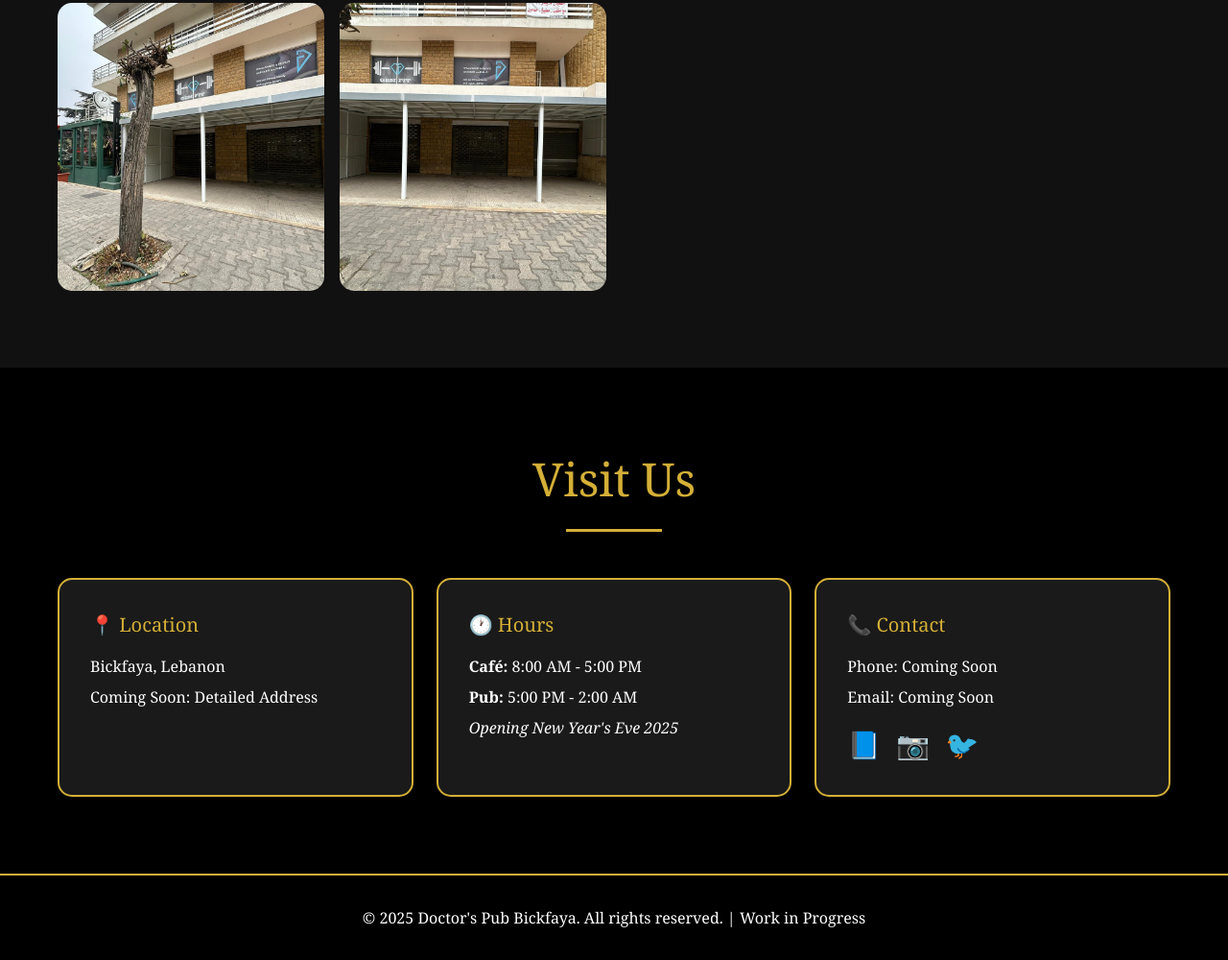
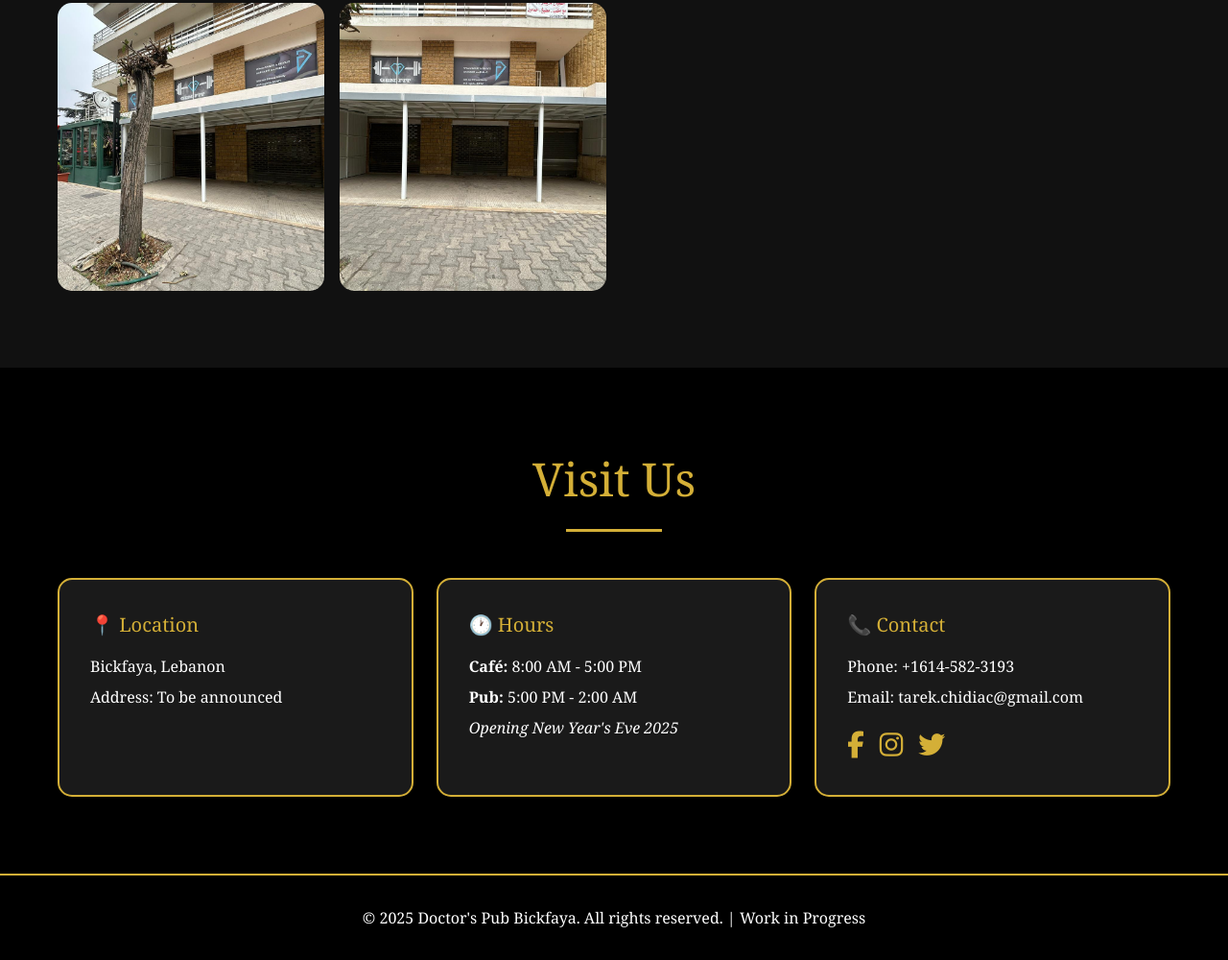
Before and after one commit to NEEJAD-MD-MBA/doctorspub-bickfaya, a website built with Vite: page index.html in a window 1280 px wide. Shown: the part 3311-4311 px from the top of the page at 96% size. Built offline with nearby package versions, Linux system fonts and the light colour scheme.

Commit message:
Configure Pages base path and refresh contact info

```diff
--- a/index.html
+++ b/index.html
@@ -17,6 +17,7 @@
     <meta name="twitter:title" content="Doctor's Pub - Bickfaya" />
     <meta name="twitter:description" content="Café by day, pub by night. Sports & live entertainment in Bickfaya." />
     <meta name="twitter:image" content="/IMG_9912.jpeg" />
+    <link rel="stylesheet" href="https://cdnjs.cloudflare.com/ajax/libs/font-awesome/6.5.1/css/all.min.css" integrity="sha512-DTOQO9RWCH3ppGqcWaEA1BIZOC6xxalwEsw9c2QQeAIftl+Vegovlnee1c9QX4TctnWMn13TZye+giMm8e2LwA==" crossorigin="anonymous" referrerpolicy="no-referrer" />
     <script type="module" src="/src/main.js"></script>
   </head>
     <body>
@@ -167,7 +168,7 @@
                 <div class="contact-card">
                     <h3>📍 Location</h3>
                     <p>Bickfaya, Lebanon</p>
-                    <p>Coming Soon: Detailed Address</p>
+                    <p>Address: To be announced</p>
                 </div>
                 <div class="contact-card">
                     <h3>🕐 Hours</h3>
@@ -177,12 +178,12 @@
                 </div>
                 <div class="contact-card">
                     <h3>📞 Contact</h3>
-                    <p>Phone: Coming Soon</p>
-                    <p>Email: Coming Soon</p>
+                    <p>Phone: +1614-582-3193</p>
+                    <p>Email: tarek.chidiac@gmail.com</p>
                     <div class="social-links">
-                        <a href="#" title="Facebook">📘</a>
-                        <a href="#" title="Instagram">📷</a>
-                        <a href="#" title="Twitter">🐦</a>
+                        <a href="#" title="Facebook"><i class="fab fa-facebook-f"></i></a>
+                        <a href="#" title="Instagram"><i class="fab fa-instagram"></i></a>
+                        <a href="#" title="Twitter"><i class="fab fa-twitter"></i></a>
                     </div>
                 </div>
             </div>
--- a/vite.config.js
+++ b/vite.config.js
@@ -1,6 +1,6 @@
 import { defineConfig } from 'vite'
 
-// Use dynamic base for GitHub Pages project sites.
+// https://vitejs.dev/config/
 export default defineConfig({
-  base: process.env.BASE_PATH || '/',
+  base: "/doctorspub-bickfaya/",
 })
```
Also changed, not shown: .github/workflows/deploy.yml.
